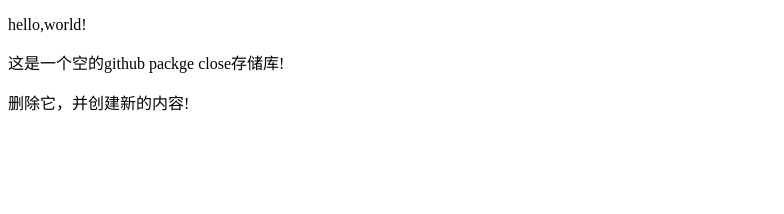
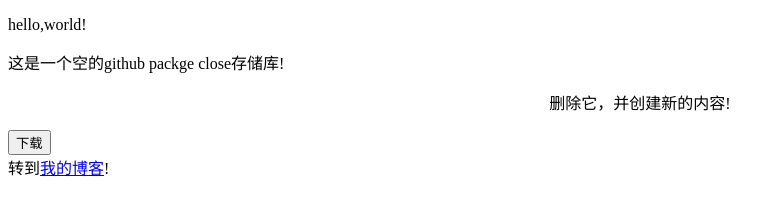
Before and after one commit to xswadmin/xswadmin.github.io, a plain HTML site: page index.html in a window 1280 px wide. Shown: the whole page, without its empty margins (0-784 px from the left). Drawn offline with Linux system fonts and the light colour scheme.

Commit message:
Update index.html

```diff
--- a/index.html
+++ b/index.html
@@ -4,13 +4,23 @@
 <head>
 <meta http-equiv="Content-Language" content="zh-cn" />
 <meta http-equiv="Content-Type" content="text/html; charset=utf-8" />
+<style type="text/css">
+.style1 {
+	text-align: center;
+}
+</style>
 </head>
 
 <body>
 
 <p>hello,world!</p>
 <p>这是一个空的github packge close存储库!</p>
-<p>删除它，并创建新的内容!</p>
+<p class="style1">删除它，并创建新的内容!</p>
+<p class="style1">
+<form method="post">
+	<button name="Abutton1">下载</button>
+</form>
+转到<a href="http://blog.socksloader.tk/">我的博客</a>!&nbsp;</p>
 
 </body>
 
```
